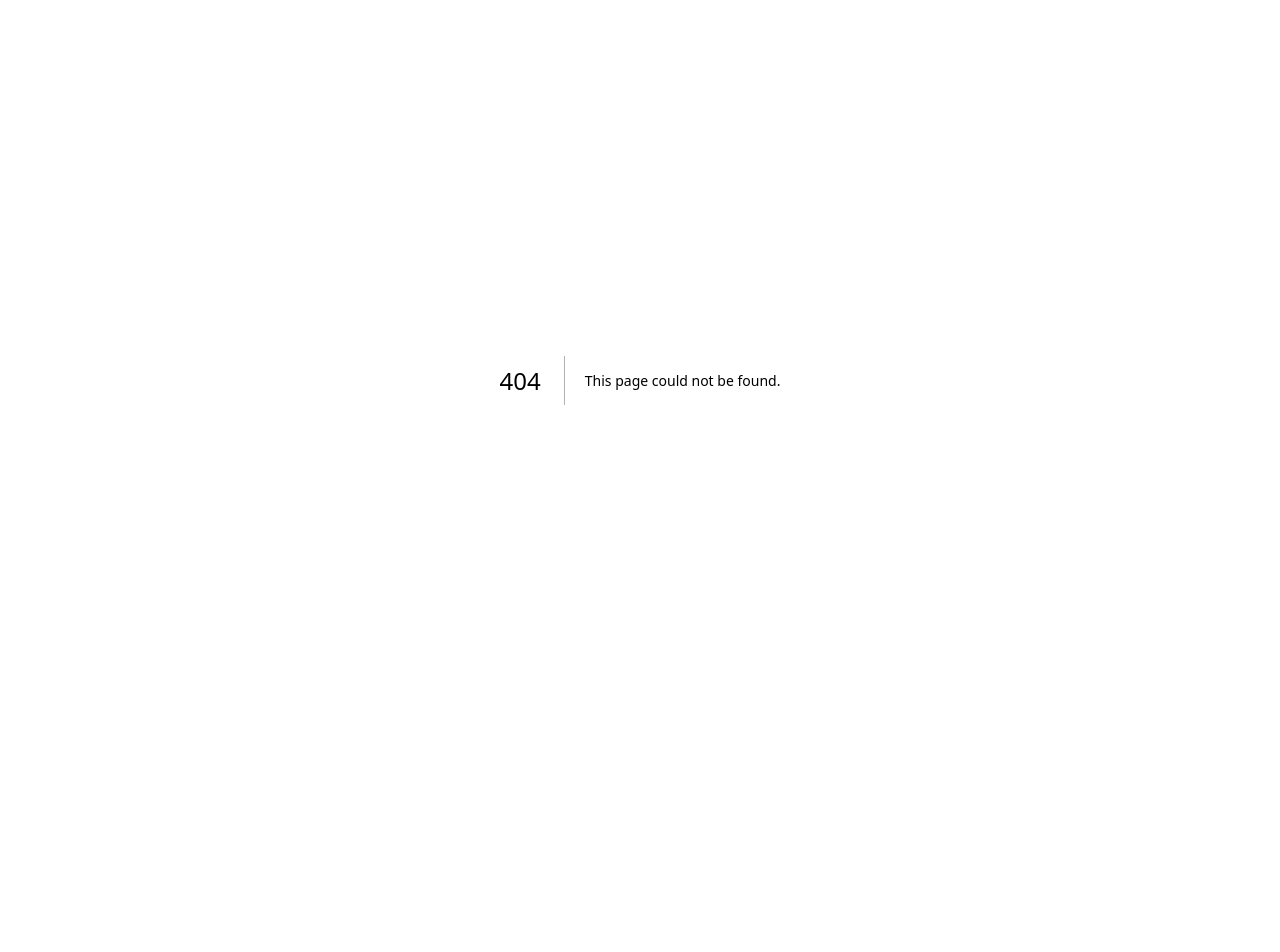
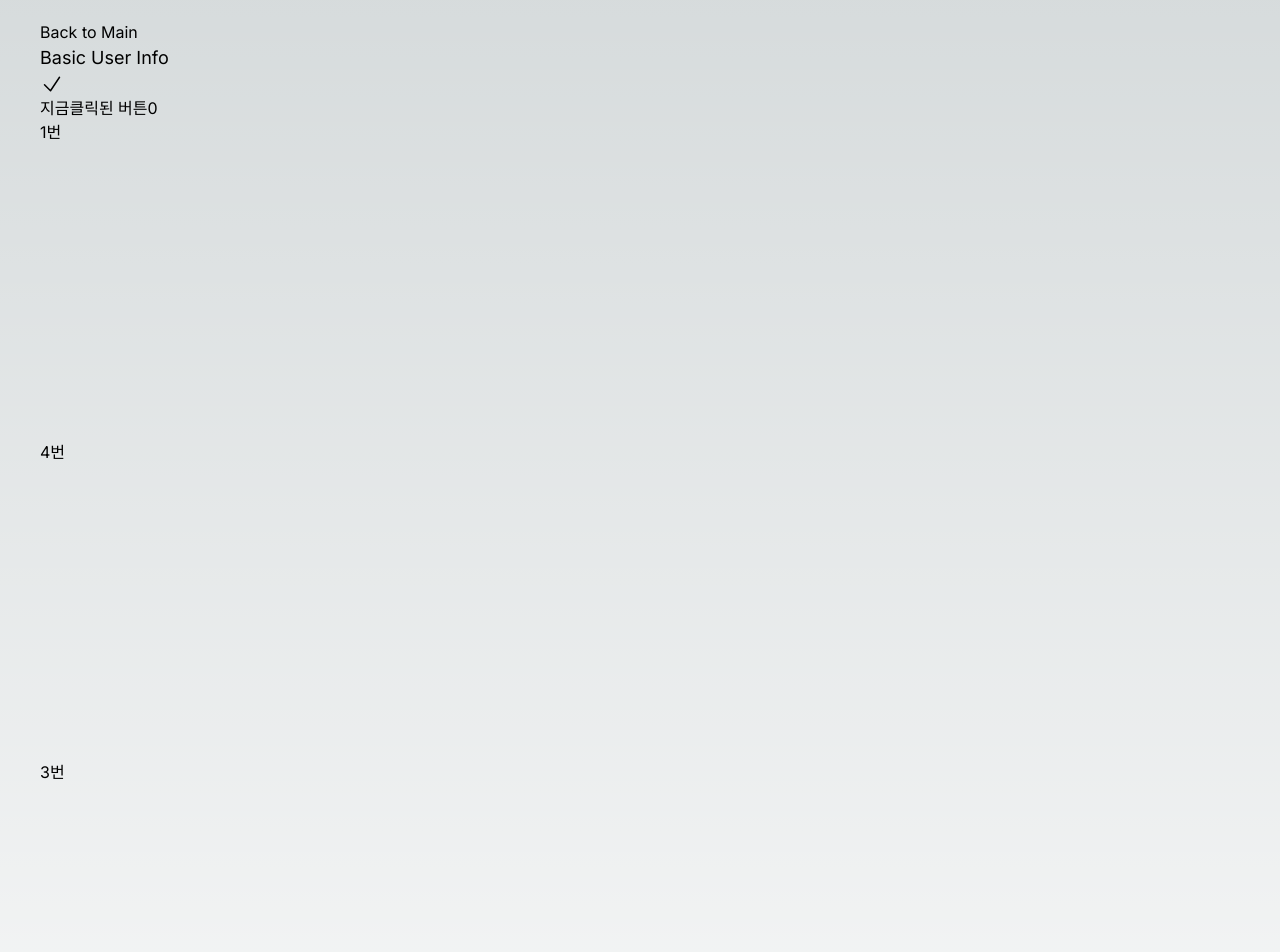
Before and after one commit to Ruderud/custom-form-wizard, a Next.js app: page /onboarding/user-info in a window 1280 px wide. Before the commit this address had no page. Shown: the part 20-972 px from the top of the page. Before the commit the page ends 800 px from the top, so only its background shows below. Built offline with nearby package versions, Linux system fonts and the light colour scheme.

Commit message:
feat: csr 코드 테스트

```diff
--- a/src/app/layout.tsx
+++ b/src/app/layout.tsx
@@ -5,7 +5,7 @@ const inter = Inter({ subsets: ["latin"] });
 
 export const runtime = "edge";
 export const metadata = {
-  title: "Onboarding Form",
+  title: "Form Wizard Samples",
   description: "Generated by create next app",
 };
 
--- a/src/app/step/page.tsx
+++ b/src/app/onboarding/page.tsx
@@ -1,6 +1,6 @@
 export const runtime = "edge";
 
-export default function FirstStep() {
+export default function IndexPage() {
   return (
     <main>
       <div>here is onboarding first step</div>
--- /dev/null
+++ b/src/app/onboarding/user-info/ScrollSnapFormSlider.tsx
@@ -0,0 +1,50 @@
+'use client';
+
+import { useState } from 'react';
+
+export const ScrollSnapFormSlider = () => {
+  const [sliderIndex, setSliderIndex] = useState<number>(0);
+  return (
+    <div>
+      <div>지금클릭된 버튼{sliderIndex}</div>
+      <ul>
+        <li
+          className="h-80"
+          id="1"
+          onClick={() => {
+            setSliderIndex(1);
+          }}
+        >
+          1번
+        </li>
+        <li
+          className="h-80"
+          id="4"
+          onClick={() => {
+            setSliderIndex(4);
+          }}
+        >
+          4번
+        </li>
+        <li
+          id="3"
+          className="h-80"
+          onClick={() => {
+            setSliderIndex(2);
+          }}
+        >
+          3번
+        </li>
+        <li
+          id="2"
+          className="h-80"
+          onClick={() => {
+            setSliderIndex(3);
+          }}
+        >
+          2번
+        </li>
+      </ul>
+    </div>
+  );
+};
--- /dev/null
+++ b/src/app/onboarding/user-info/page.tsx
@@ -0,0 +1,16 @@
+import Image from 'next/image';
+import { ScrollSnapFormSlider } from './ScrollSnapFormSlider';
+
+export const runtime = 'edge';
+
+export default function UserInfo() {
+  return (
+    <main className="p-10">
+      <button className="text-base">Back to Main</button>
+      <div className="text-lg color:red">Basic User Info</div>
+      <Image src="/icons/check.svg" alt="Check" className="dark:invert" width={24} height={24} priority />
+
+      <ScrollSnapFormSlider />
+    </main>
+  );
+}
--- a/src/app/page.tsx
+++ b/src/app/page.tsx
@@ -5,8 +5,8 @@ export const runtime = "edge";
 export default function Home() {
   return (
     <main>
-      <div className="p-10 flex justify-center text-4xl">Onboarding Form</div>
-      <Link href="/step">Start</Link>
+      <div className="p-10 flex justify-center text-4xl">Form Wizard Samples</div>
+      <Link href="/onboarding">OnBoarding Sample</Link>
     </main>
   );
 }
```
Also changed, not shown: public/icons/check.svg (added).
